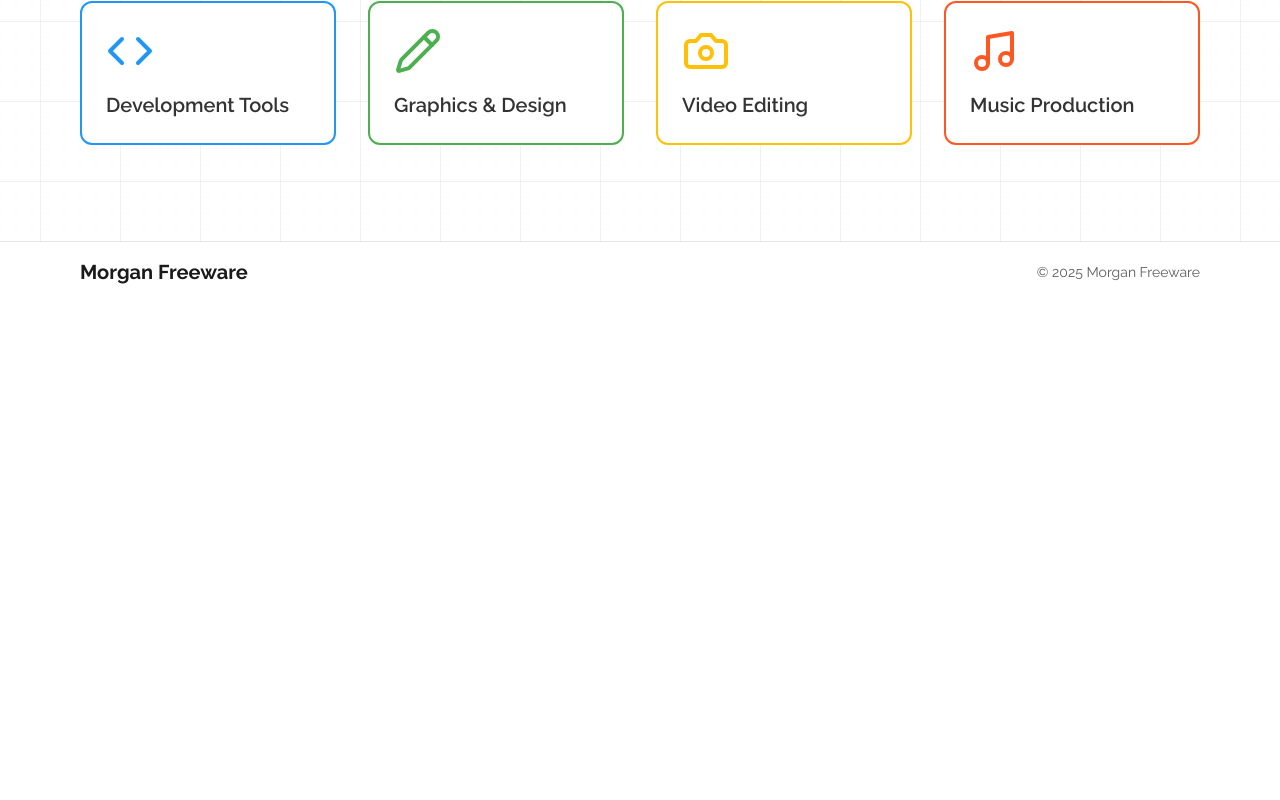
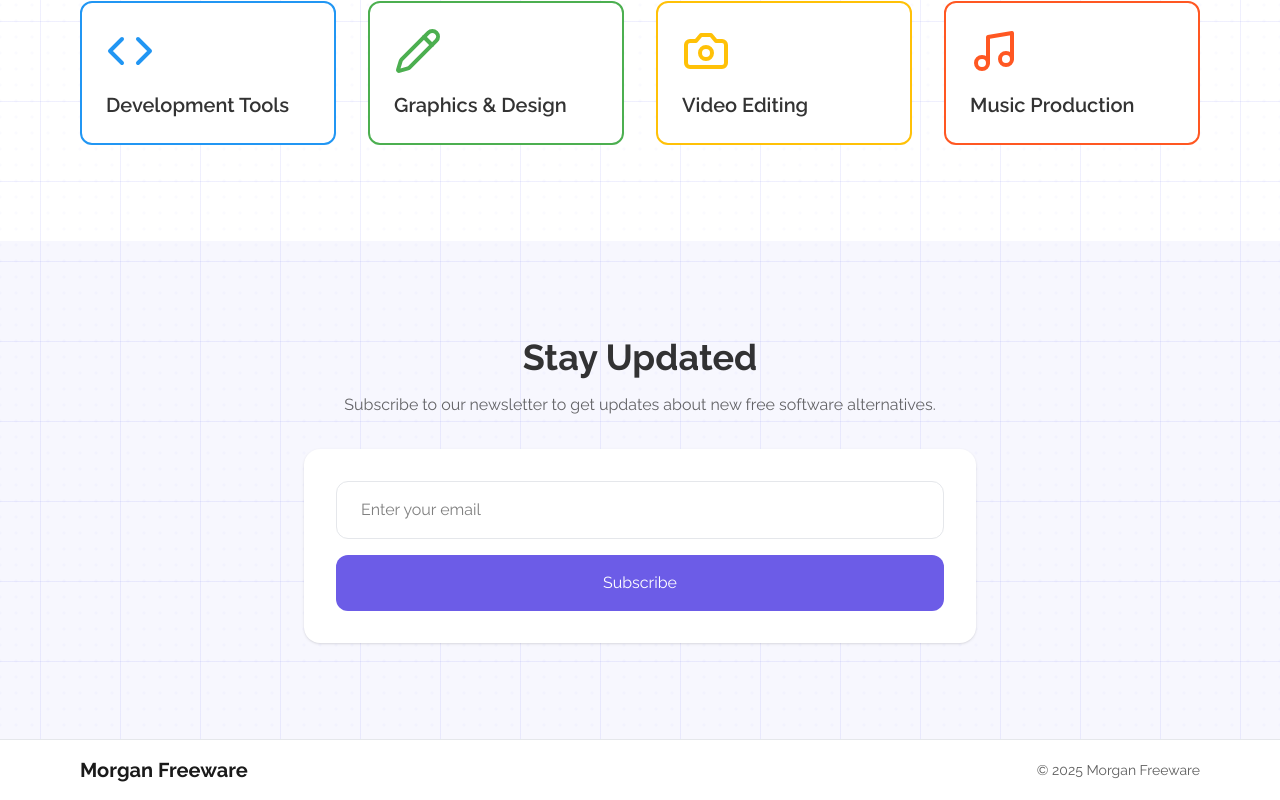
Before and after one commit to Linuszackrisson/Morgan-Freeware, a Next.js app: page / in a window 1280 px wide. Shown: the part 843-1643 px from the top of the page. Before the commit the page ends 1145 px from the top, so only its background shows below. Built offline with nearby package versions, Linux system fonts and the light colour scheme; no server answers; the database is empty.

Commit message:
newsletter added

```diff
--- a/src/app/api/contact/route.ts
+++ b/src/app/api/contact/route.ts
@@ -10,7 +10,7 @@ export async function POST(request: Request) {
     // simpel validering, vi håller det så tills vidare detta är inte prio
     if (!name || !email || !message) {
       return NextResponse.json(
-        { error: "Alla fält måste fyllas i" },
+        { error: "All fields are required" },
         { status: 400 }
       );
     }
@@ -32,7 +32,7 @@ export async function POST(request: Request) {
     );
   } catch (error) {
     return NextResponse.json(
-      { error: "Ett fel uppstod" },
+      { error: "Something went wrong" },
       { status: 500 }
     );
   }
--- /dev/null
+++ b/src/app/api/newsletter/route.ts
@@ -0,0 +1,52 @@
+import { supabase } from '@/utils/supabase';
+import { NextResponse } from 'next/server';
+
+export async function POST(request: Request) {
+  try {
+    const { email } = await request.json();
+
+    if (!email) {
+      return NextResponse.json(
+        { error: "Email is required" },
+        { status: 400 }
+      );
+    }
+
+    // Kontroll ifall e-posten redan finns, ingen ska förstöra min db!
+    const { data: existingEmail } = await supabase
+      .from("newsletter")
+      .select("email")
+      .eq("email", email)
+      .single();
+
+    if (existingEmail) {
+      return NextResponse.json(
+        { error: "This email is already subscribed" },
+        { status: 400 }
+      );
+    }
+
+    const { error } = await supabase
+      .from("newsletter")
+      .insert([{ email }]);
+
+    if (error) {
+      console.error('Supabase error:', error);
+      return NextResponse.json(
+        { error: "Failed to subscribe. Please try again." },
+        { status: 500 }
+      );
+    }
+
+    return NextResponse.json(
+      { message: "Thank you for subscribing!" },
+      { status: 200 }
+    );
+  } catch (error) {
+    console.error('Server error:', error);
+    return NextResponse.json(
+      { error: "Something went wrong" },
+      { status: 500 }
+    );
+  }
+}
--- a/src/app/page.tsx
+++ b/src/app/page.tsx
@@ -5,7 +5,7 @@ import HeroSection from '@/components/Hero';
 import CategoryGrid from '@/components/CategoryGrid';
 import { getAllSoftware } from '@/app/api/software/route';
 import SoftwareGrid from '@/components/SoftwareGrid';
-
+import NewsletterForm from '@/components/Newsletter';
 export default function Home() {
   const [software, setSoftware] = useState<Software[]>([]);
 
@@ -47,6 +47,7 @@ export default function Home() {
         <SoftwareGrid software={software} />
 
         <CategoryGrid />
+        <NewsletterForm />
       </div>
     </main>
   );
--- /dev/null
+++ b/src/components/Newsletter.tsx
@@ -0,0 +1,70 @@
+'use client';
+
+import { useState } from 'react';
+
+export default function NewsletterForm() {
+  const [email, setEmail] = useState('');
+  const [message, setMessage] = useState('');
+  const [isSubmitting, setIsSubmitting] = useState(false);
+
+  const handleSubmit = async (e: React.FormEvent<HTMLFormElement>) => {
+    e.preventDefault();
+    setIsSubmitting(true);
+
+    try {
+      const res = await fetch('/api/newsletter', {
+        method: 'POST',
+        headers: { 'Content-Type': 'application/json' },
+        body: JSON.stringify({ email }),
+      });
+
+      const data = await res.json();
+      setMessage(data.message || data.error);
+      if (res.ok) {
+        setEmail('');
+      }
+    } catch (error) {
+      setMessage('Something went wrong. Please try again.');
+    } finally {
+      setIsSubmitting(false);
+    }
+  };
+
+  return (
+    <section className="w-full bg-[#6C5CE7]/5 py-24">
+      <div className="container">
+        <div className="max-w-2xl mx-auto text-center">
+          <h2 className="text-4xl font-bold text-black/80 mb-4">Stay Updated</h2>
+          <p className="text-black/60 mb-8">
+            Subscribe to our newsletter to get updates about new free software alternatives.
+          </p>
+          <div className="bg-white rounded-2xl p-8 shadow-sm">
+            <form onSubmit={handleSubmit} className="space-y-4">
+              <input
+                type="email"
+                value={email}
+                onChange={(e) => setEmail(e.target.value)}
+                placeholder="Enter your email"
+                required
+                className="w-full px-6 py-4 rounded-xl border border-gray-200 focus:border-[#6C5CE7] outline-none"
+                disabled={isSubmitting}
+              />
+              <button
+                type="submit"
+                disabled={isSubmitting}
+                className="w-full bg-[#6C5CE7] text-white px-8 py-4 rounded-xl hover:bg-[#6C5CE7]/90 transition-colors disabled:opacity-50"
+              >
+                {isSubmitting ? 'Subscribing...' : 'Subscribe'}
+              </button>
+            </form>
+            {message && (
+              <p className={`mt-4 text-sm ${message.includes('error') ? 'text-red-500' : 'text-green-500'}`}>
+                {message}
+              </p>
+            )}
+          </div>
+        </div>
+      </div>
+    </section>
+  );
+}
```
